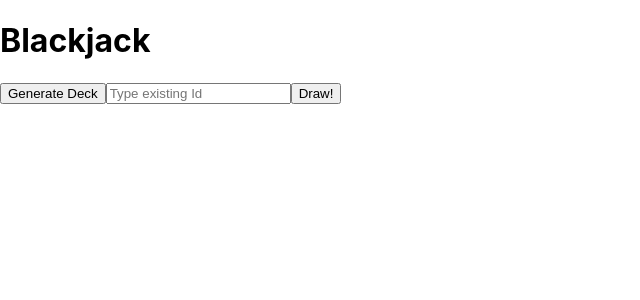
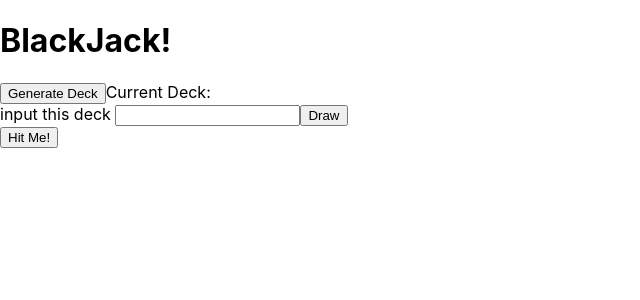
Before and after one commit to joinpursuit/react_ajax_assignment, a React (Create React App) app in the folder blackjack/: page / in a window 1280 px wide. Shown: the top 300 px of the page, without its empty margins (0-640 px from the left). Built offline with nearby package versions, Linux system fonts and the light colour scheme.

Commit message:
Mostly done

```diff
--- a/blackjack/src/App.js
+++ b/blackjack/src/App.js
@@ -1,113 +1,51 @@
 import React, { Component } from 'react';
 import './App.css';
 import axios from 'axios'
-// import Menu  from './menu.js'
-// import Hand from './hand.js'
+import Menu  from './Menu.js'
+import Hand from './Hand.js'
+
 
 class App extends Component {
   constructor() {
     super();
     this.state = {
-      // playerHand: [],
       deckId: '',
-      drawCard: '',
-      currentDeck: []
+      deck: []
     }
   }
 
-  handleDraw = (event) => {
-    this.setState({
-      [event.target.name]: event.target.value
-    })
-  }
+  makeDeck = async () => {
+     let response = await axios.get(
+       "https://deckofcardsapi.com/api/deck/new/shuffle/?deck_count=1"
+     );
+     let newDeckId = response.data.deck_id;
+     this.setState({ deckId: newDeckId });
+     let response2 = await axios.get(`https://deckofcardsapi.com/api/deck/${newDeckId}/draw/?count=2`);
 
-  handleCardDeck = () => {
-    axios
-      .get('https://deckofcardsapi.com/api/deck/new/shuffle/?deck_count=1')
-      .then(response => {
-        this.setState({
-          deckId: response.data.deckId
-        })
-      })
-      .catch(error => {
-        console.log(error);
-      })
-  }
+     let currentHand = response2.data.cards //object here
+     this.setState({ deck: currentHand })
 
-  handleDrawCard = () => {
-    axios
-      .get('https://deckofcardsapi.com/api/deck/<<deck_id>>/draw/?count=2')
-      .then(response => {
-        let cardData = response.data.drawCard
-        let newDeck = this.state.currentDeck;
-        for(let i = 0; i < cardData.length; i++) {
-          newDeck.push(cardData[i].image)
-        }
-        this.setState({
-          drawCard: cardData,
-          currentDeck: newDeck
-        })
-      })
-      .catch(error => {
-        console.log(error);
-      })
-  }
+   };
 
-  displayCurrentDeckOfCards = () => {
-    let currentDeck = this.state.currentDeck;
-    return currentDeck.map(url => {
-      return <img alt='cards' src={url}></img>
-    })
-  }
+   getCard = async () => {
+     const { deckId, deck } = this.state;
+
+     let response = await axios.get(`https://deckofcardsapi.com/api/deck/${deckId}/draw/?count=1`)
+
+     let nextCard = response.data.cards;
+     this.setState({ deck: [...deck, ...nextCard] })
+   }
 
 
-
-  render() {
-
-    const { deckId, drawCard } = this.state
-
-    if(!drawCard) {
-      return (
-        <div>
-          <h1>Blackjack</h1>
-          <button onClick={this.handleCardDeck}>Generate Deck</button>
-          <input type='text' name='deckId' value={deckId} placeholder='Type existing Id' onChange={this.handleDraw} />
-          <button onClick={this.handleDrawCard}>Draw!</button>
-        </div>
-      )
-    } else {
-      return (
-        <div>
-          <h1>Blackjack</h1>
-          <p> Deck id: {deckId}</p>
-          <div>
-
-            {this.displayCurrentDeckOfCards()}
-            <button onClick={this.handleDrawCard}>Hit Me!</button>
-
-            </div>
-        </div>
-      )
-    }
-  }
+   render(){
+     const { deckId, deck } = this.state
+     return(
+       <div>
+        <Menu newDeck={this.makeDeck} deckId={deckId} />
+        <Hand deck={deck} draw={this.getCard} />
+       </div>
+     )
+   }
 }
 
 export default App;
-
-
-
-// const { gameStart } = this.state
-// if(gameStart) {
-// return(
-//     <div>
-//       <Hand />
-//     </div>
-//   )
-//
-// } else {
-//   return (
-//     <div>
-//       <Menu deckId={this.state.deckId} playerHand={this.state.playerHand} handleDraw={this.handleDraw} />
-//     </div>
-//   )
-// }
--- /dev/null
+++ b/blackjack/src/Hand.js
@@ -0,0 +1,16 @@
+import React from 'react'
+
+const Hand = (props) => {
+  const thisHand = props.deck.map(response => {
+    return <img key={response.remaining} src={response.image} alt=" "/>
+  })
+
+  return (
+    <div>
+      {thisHand}
+      <button onClick={props.draw}>Hit Me!</button>
+    </div>
+  )
+}
+
+export default Hand
--- /dev/null
+++ b/blackjack/src/Menu.js
@@ -0,0 +1,17 @@
+import React from 'react'
+
+const Menu = (props) => {
+  return (
+    <div>
+      <h1>BlackJack!</h1>
+      <button onClick={props.newDeck}>Generate Deck</button>
+      Current Deck: {" "}
+      {props.deckId}
+      <br />
+      input this deck <input type='text'  />
+      <button>Draw</button>
+    </div>
+  )
+}
+
+export default Menu
```
Also changed, not shown: blackjack/src/hand.js (deleted, +0 -15 lines), blackjack/src/menu.js (deleted, +0 -13 lines).
